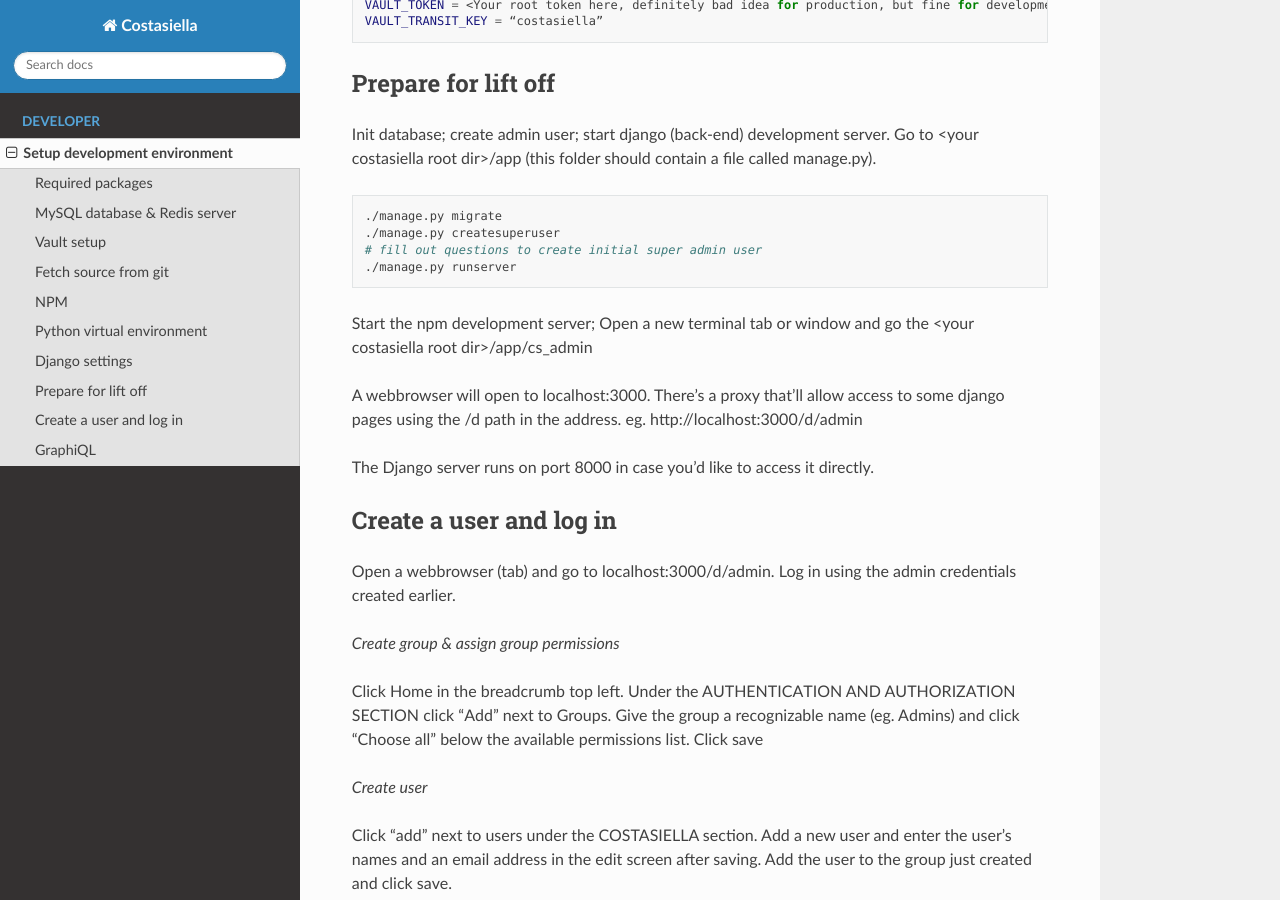
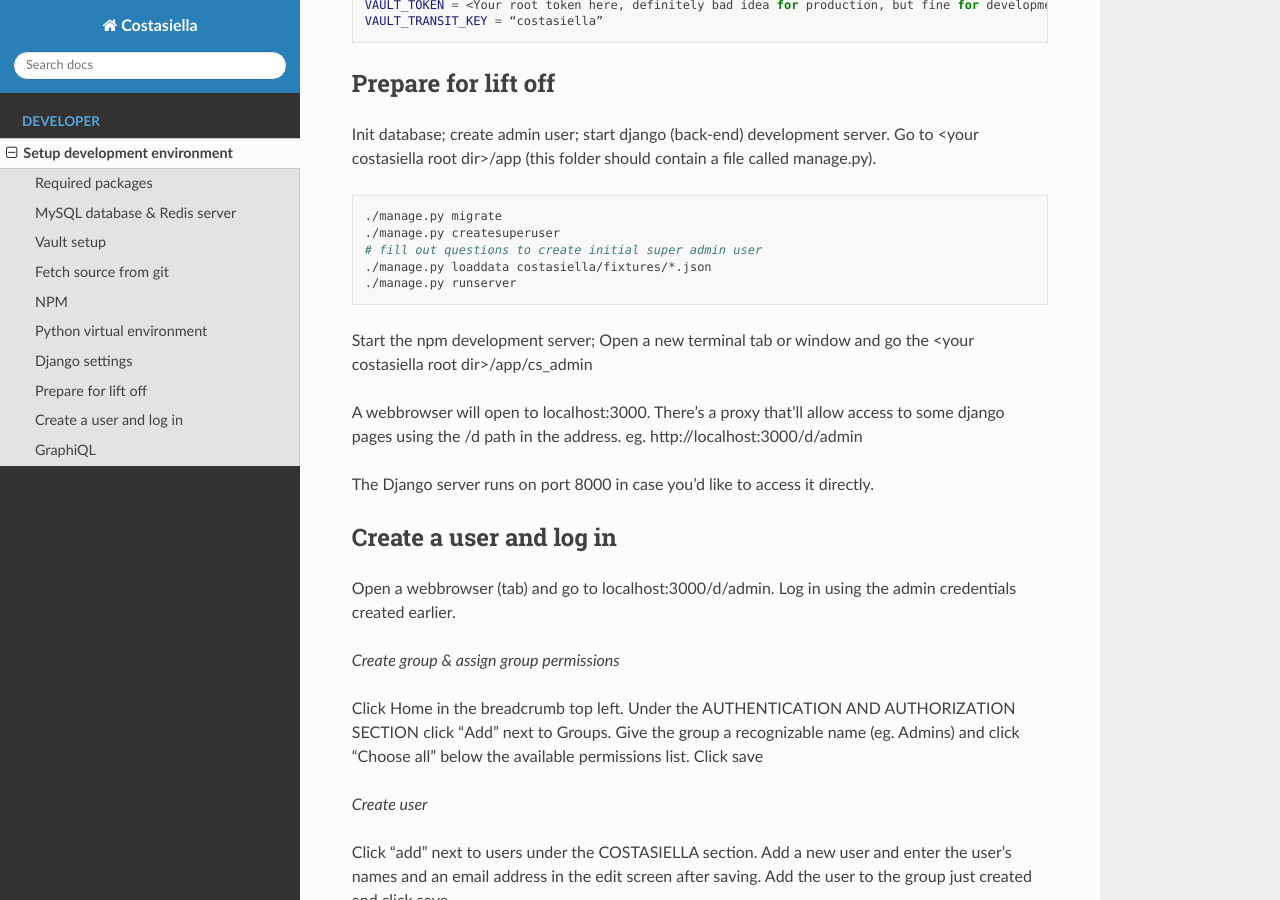
Before and after one commit to costasiella/costasiella_docs, a Sphinx documentation site: the page built from source/developer/setup_development_environment.rst, in a window 1280 px wide and 900 px high, scrolled down 2890 px. Built offline with Sphinx 7.4.7 and the Read the Docs theme 2.0.0, drawn with Linux system fonts in a browser that asks for light colours.

Commit message:
Load fixtures

```diff
--- a/source/developer/setup_development_environment.rst
+++ b/source/developer/setup_development_environment.rst
@@ -152,6 +152,7 @@
     ./manage.py migrate
     ./manage.py createsuperuser
     # fill out questions to create initial super admin user
+    ./manage.py loaddata costasiella/fixtures/*.json
     ./manage.py runserver
 
 Start the npm development server;
```
